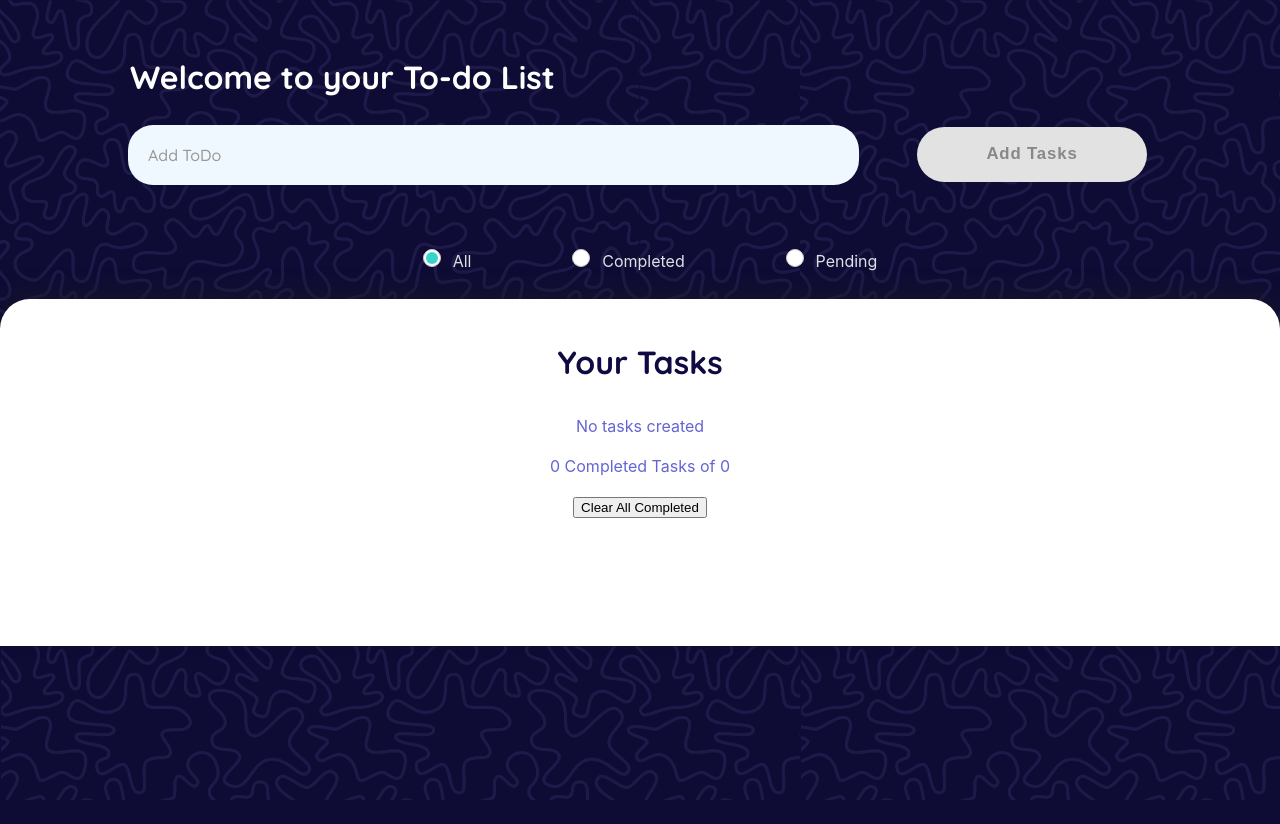
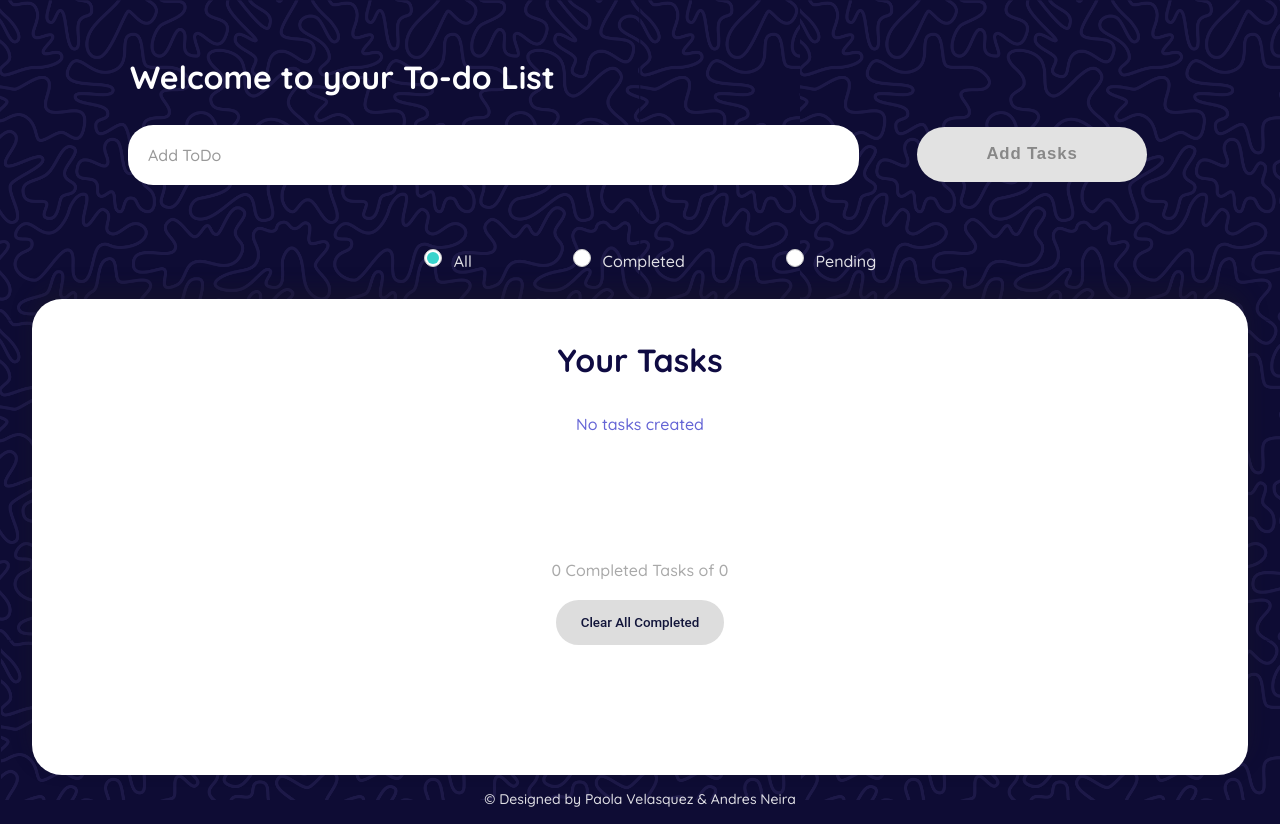
Before and after one commit to AndresNei20/Web-2024-1, a React (Vite) app in the folder ToDo-app/: page / in a window 1280 px wide. Before the commit the page ends 800 px from the top, so only its background shows below. Built offline with nearby package versions, Linux system fonts and the light colour scheme.

Commit message:
css: footer

```diff
--- a/ToDo-app/src/App.css
+++ b/ToDo-app/src/App.css
@@ -1,6 +1,8 @@
 #root {
   text-align: center;
   padding: 0px;
+  font-family: "Quicksand", sans-serif;
+  font-weight: 500;
 }
 
 body {
@@ -24,13 +26,16 @@ h1 {
 .list-div {
   background-color: white;
   color: rgb(100, 100, 213);
-  width: 100%;
+  width: 95%;
   padding-bottom: 10%;
-  margin-left: 0px;
-
-  border-top-left-radius: 30px;
+  margin: 0 auto;
+  border-radius: 30px;
   border-top-right-radius: 30px;
   box-shadow: 0px -10px 20px rgba(29, 26, 39, 0.418);
+}
+.names {
+  text-align: center;
+  font-size: 12px;
 }
 
 @media (min-width: 800px){
@@ -40,6 +45,9 @@ h1 {
    margin-left: 10%;
    margin-top: 4%;
   }
-
+  .names {
+    text-align: center;
+    font-size: 14px;
+  }
 
 }
--- a/ToDo-app/src/App.jsx
+++ b/ToDo-app/src/App.jsx
@@ -33,6 +33,7 @@ function App() {
           : (<p>No tasks created</p>)}
         <Footer/>
       </div>
+      <p className='names'> © Designed by Paola Velasquez & Andres Neira</p>
     </>
   )
 }
--- a/ToDo-app/src/components/Button/Button.css
+++ b/ToDo-app/src/components/Button/Button.css
@@ -0,0 +1,47 @@
+.button-style {
+    padding: 15px 25px;
+    font-family: "Roboto", sans-serif;
+    font-weight: 500;
+    background-color: rgb(221, 221, 221);
+    border-radius: 30px;
+    outline: none !important;
+    display: flex;
+    flex-direction: row;
+    align-items: center;
+    justify-content: center;
+    cursor: pointer;
+    transition: all 0.3s ease;
+    position: relative;
+    display: inline-block;
+    border: 2px solid rgb(255, 255, 255);
+    z-index: 1;
+    color: rgb(18, 21, 58);
+}
+
+.button-style:after {
+    position: absolute;
+    content: "";
+    width: 0;
+    height: 100%;
+    top: 0;
+    left: 0;
+    direction: rtl;
+    z-index: -1;
+    background: rgb(223, 115, 128);
+    transition: all 0.3s ease;
+    border-radius: 30px;
+  }
+
+  .button-style:hover {
+    color: rgb(255, 255, 255);
+  }
+
+  .button-style:hover:after {
+    left: auto;
+    right: 0;
+    width: 100%;
+  }
+
+  .button-style:active {
+    top: 2px;
+  }
--- a/ToDo-app/src/components/Button/Button.jsx
+++ b/ToDo-app/src/components/Button/Button.jsx
@@ -4,6 +4,7 @@ import './Button.css'
 export const Button = ({ text, onClick }) => {
   return (
     <button
+      className='button-style'
       type='submit'
       onClick={onClick}
       >
--- a/ToDo-app/src/components/Footer/Footer.css
+++ b/ToDo-app/src/components/Footer/Footer.css
@@ -0,0 +1,7 @@
+.footer-tasks p {
+    color: darkgrey;
+}
+
+.footer-tasks{
+    margin-top: 10%;
+}
--- a/ToDo-app/src/components/Footer/Footer.jsx
+++ b/ToDo-app/src/components/Footer/Footer.jsx
@@ -14,6 +14,7 @@ export const Footer = () => {
       className='footer-tasks'>
     <p>{handleCountCompleted} Completed Tasks of {countAllTodos}</p>
     <Button
+      className="clear-all-button"
       text="Clear All Completed"
       onClick={filterCompleted} />
     </div>
--- a/ToDo-app/src/components/Form/Form.css
+++ b/ToDo-app/src/components/Form/Form.css
@@ -4,7 +4,7 @@
 }
 
 .input-task {
-    background-color: aliceblue;
+    background-color: rgb(255, 255, 255);
     border: none;
     border-radius: 25px;
     padding: 20px;
--- /dev/null
+++ b/ToDo-app/src/components/TodoItem/TodoItem.css
@@ -0,0 +1,4 @@
+.checkbox {
+    width: 50px;
+    accent-color: #4a37c8;
+}
--- a/ToDo-app/src/components/TodoItem/TodoItem.jsx
+++ b/ToDo-app/src/components/TodoItem/TodoItem.jsx
@@ -1,4 +1,6 @@
 import PropTypes from 'prop-types';
+import './TodoItem.css'
+
 const colors = {
     completed: 'CAF7E7' // Color for completed tasks
   }
@@ -22,11 +24,13 @@ export const TodoItem = ({ id, completed, title, onToggleCompleted, onDeleteTodo
             <div className='task-label'>
                 <input
                     type="checkbox"
+                    id="checkbox2"
+                    name="checkbox01"
                     className='checkbox'
                     checked={completed}
                     onChange={handleToggleCompleted}
                 />
-                {title}
+                <label> {title} </label>
              </div>
         </li>
         <button
--- a/ToDo-app/src/components/TodoList/TodoList.css
+++ b/ToDo-app/src/components/TodoList/TodoList.css
@@ -1,5 +1,5 @@
 ul {
-    background-color: rgba(216, 216, 216, 0.533);
+    background-color: rgb(246, 246, 246);
     display: flex;
     flex-direction: column;
     gap: 10px;
@@ -70,14 +70,10 @@ h2 {
 }
 
 .delete-individual:hover{
-    background-color: rgb(230, 81, 81);
+    background-color:rgb(223, 115, 128);
     cursor: pointer;
 }
 
-.checkbox {
-    width: 20px;
-    padding-left: 90px;
-}
 
 @media (min-width:770px){
 
```
